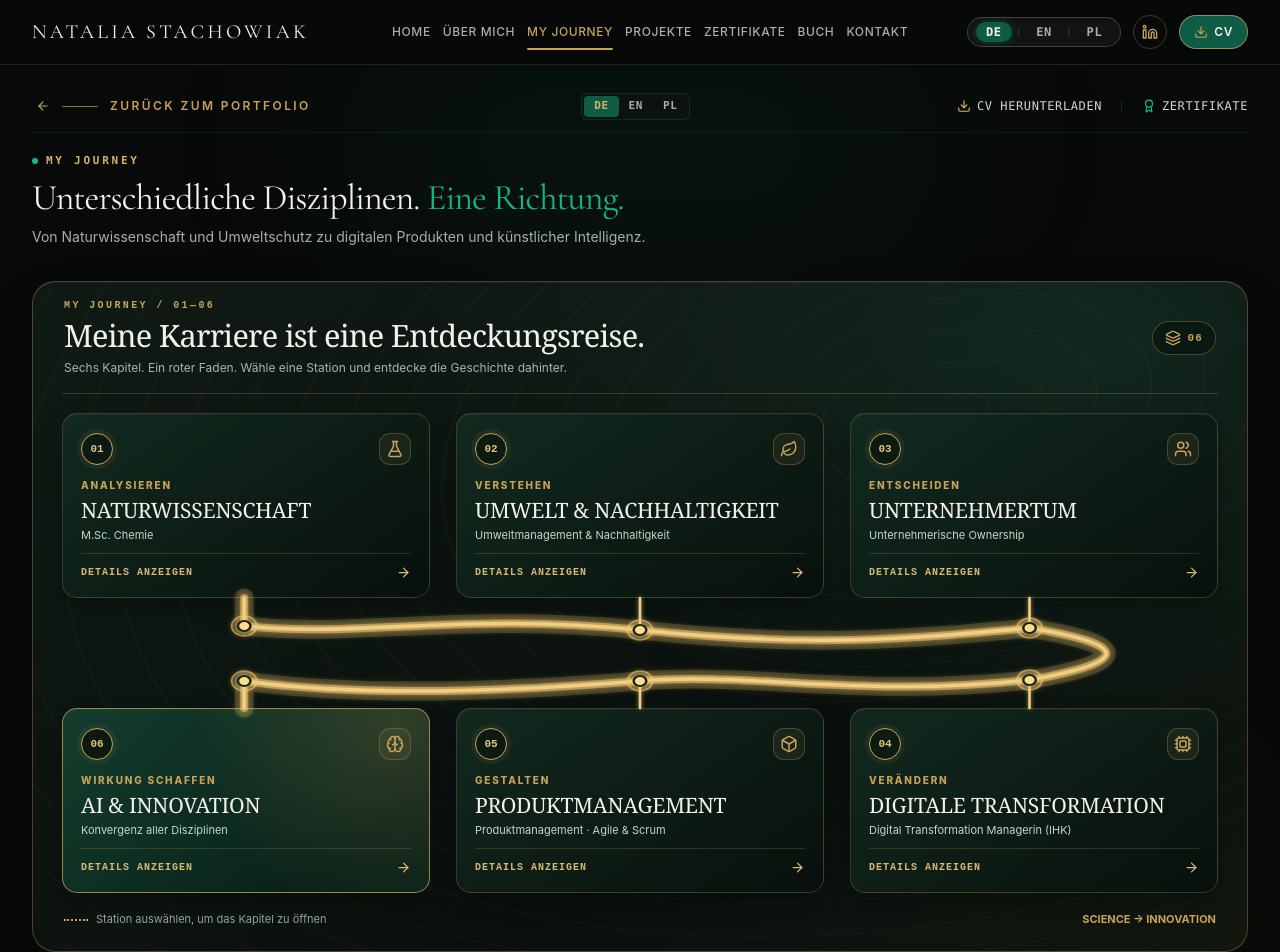
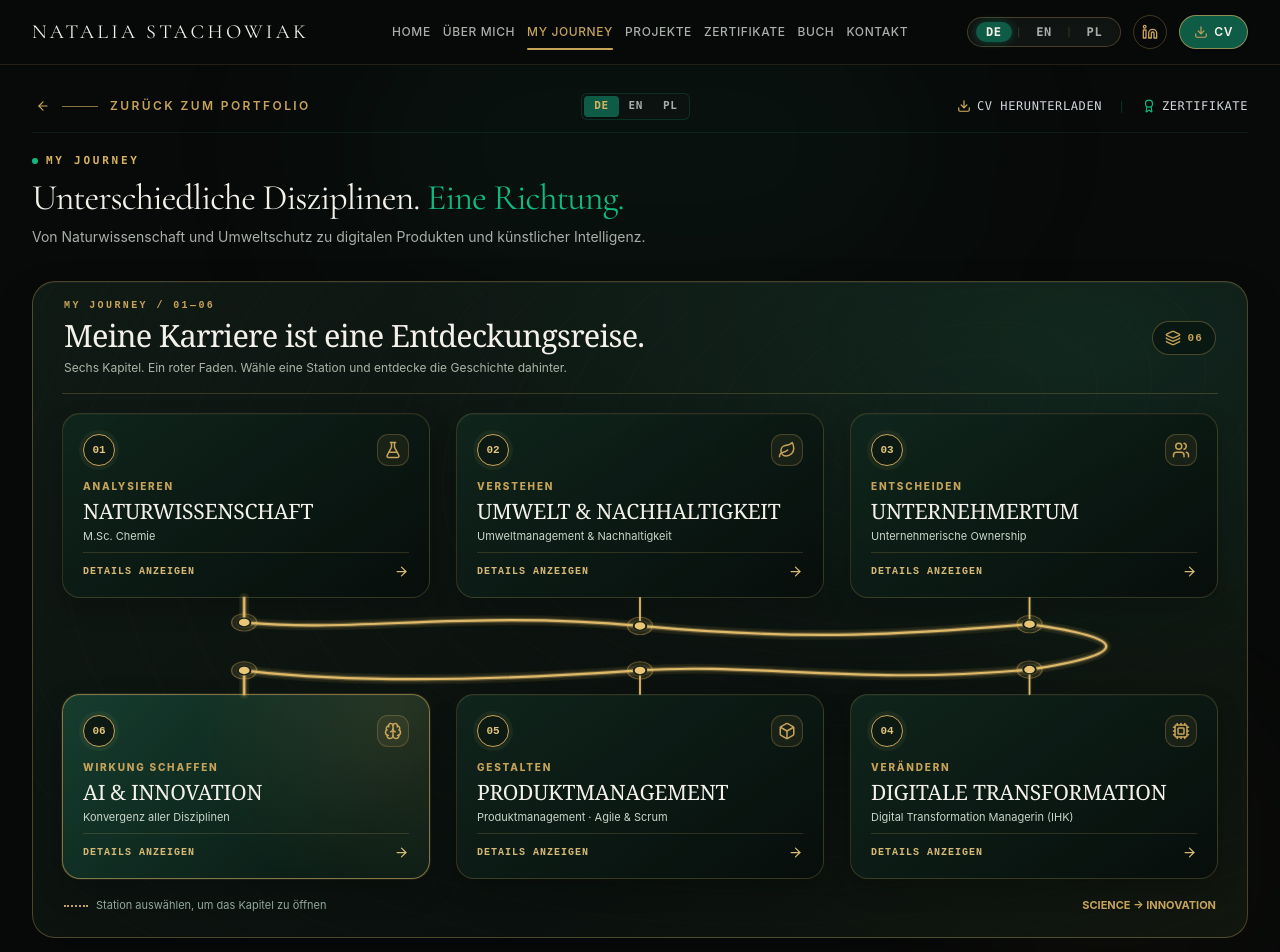
Before and after one commit to nataliastachowiak-bit/Natalia-Stachowiak, a React (Vite) app: page /journey in a window 1280 px wide. Shown: the top 952 px of the page. Built offline with nearby package versions, Linux system fonts and the light colour scheme.

Commit message:
Refine My Journey map: thinner gold route, softer glow and elegant cards

```diff
--- a/src/pages/JourneyAtlas.css
+++ b/src/pages/JourneyAtlas.css
@@ -1,30 +1,30 @@
 /* My Journey — interactive, lightweight career atlas. Six stations on a winding route. */
 .journey-atlas-main {min-width:0;width:100%;margin:0;position:relative;}
 .journey-atlas {--atlas-gold:#C7A35A;--atlas-green:#0F5C46;position:relative;isolation:isolate;overflow:hidden;background:radial-gradient(ellipse at 87% 9%,rgba(45,125,93,.20),transparent 46%),linear-gradient(145deg,#101A15 0%,#0A100D 65%,#11170F 100%);border:1px solid rgba(199,163,90,.33);border-radius:23px;padding:18px clamp(14px,2.5vw,29px) 23px;box-shadow:inset 0 1px 0 rgba(255,255,255,.045),0 20px 44px rgba(0,0,0,.2);}
-.journey-atlas::before {content:'';pointer-events:none;z-index:0;position:absolute;inset:-120px -30px;background:repeating-radial-gradient(ellipse at 78% 36%,transparent 0 29px,rgba(199,163,90,.075) 30px 31px,transparent 32px 55px);transform:rotate(-13deg);opacity:.5;}
+.journey-atlas::before {content:'';pointer-events:none;z-index:0;position:absolute;inset:-120px -30px;background:repeating-radial-gradient(ellipse at 78% 36%,transparent 0 29px,rgba(199,163,90,.045) 30px 31px,transparent 32px 55px);transform:rotate(-13deg);opacity:.32;}
 .journey-atlas-top {position:relative;z-index:1;display:flex;align-items:center;justify-content:space-between;gap:14px;border-bottom:1px solid rgba(199,163,90,.24);padding:0 2px 16px;margin-bottom:19px;}
 .journey-atlas-eyebrow {font:700 10px ui-monospace,monospace;letter-spacing:.24em;color:#C7A35A;text-transform:uppercase;}
 .journey-atlas-title {margin-top:6px;font-family:Georgia,'Times New Roman',serif;font-size:clamp(20px,2.4vw,31px);line-height:1.18;font-weight:normal;letter-spacing:-.025em;color:#F4F1EA;}
 .journey-atlas-description {font-size:12px;line-height:1.6;color:#A9B5A9;margin-top:5px;}
 .journey-atlas-stamp {color:#C7A35A;display:flex;align-items:center;gap:7px;font:700 11px ui-monospace,monospace;letter-spacing:.1em;white-space:nowrap;border:1px solid rgba(199,163,90,.35);border-radius:999px;padding:8px 12px;background:rgba(7,20,15,.7);}
 .journey-map-stage {position:relative;z-index:1;}
-.journey-map-grid {display:grid;grid-template-columns:repeat(3,minmax(0,1fr));column-gap:26px;row-gap:110px;position:relative;z-index:1;}
+.journey-map-grid {display:grid;grid-template-columns:repeat(3,minmax(0,1fr));column-gap:26px;row-gap:96px;position:relative;z-index:1;}
 /* Gold route lives entirely in the central corridor between rows.
-   Strong solid line + soft halo, not under the opaque cards. */
-.journey-map-route {position:absolute;pointer-events:none;z-index:2;left:0;top:calc(50% - 55px);width:100%;height:110px;overflow:visible;opacity:1;filter:drop-shadow(0 0 2px rgba(255,211,123,.65));}
+   Refined thin solid line + very soft halo, not under the opaque cards. */
+.journey-map-route {position:absolute;pointer-events:none;z-index:2;left:0;top:calc(50% - 48px);width:100%;height:96px;overflow:visible;opacity:.96;filter:drop-shadow(0 0 1px rgba(255,211,123,.28));}
 .journey-map-route path {fill:none;vector-effect:non-scaling-stroke;stroke-linecap:round;stroke-linejoin:round;}
-.journey-map-route .journey-route-underlay {stroke:rgba(227,183,95,.2);stroke-width:19;stroke-dasharray:none;}
-.journey-map-route .journey-route-glow {stroke:rgba(253,211,125,.48);stroke-width:8;stroke-dasharray:none;}
-.journey-map-route .journey-route-main {stroke:#F1CE80;stroke-width:3.6;stroke-dasharray:none;}
-.journey-map-route .journey-route-branches {stroke:#F1CE80;stroke-width:2.6;stroke-dasharray:none;}
-.journey-route-pin {fill:#FFDC8C;stroke:#19281F;stroke-width:2;}
-.journey-route-halo {fill:rgba(247,202,107,.15);stroke:rgba(247,202,107,.58);stroke-width:1.5;}
-.journey-waypoint {position:relative;min-width:0;min-height:185px;display:flex;flex-direction:column;align-items:stretch;text-align:left;padding:19px 18px 17px;background:linear-gradient(145deg,rgba(19,43,32,.95),rgba(8,17,13,.96));border:1px solid rgba(199,163,90,.25);border-radius:15px;color:#F4F1EA;cursor:pointer;box-shadow:0 9px 22px rgba(0,0,0,.25),inset 0 1px 0 rgba(255,255,255,.04);transition:border-color .22s ease,transform .22s ease,box-shadow .22s ease;}
-.journey-waypoint:hover,.journey-waypoint:focus-visible {transform:translateY(-5px);border-color:#C7A35A;box-shadow:0 17px 30px rgba(0,0,0,.4),0 0 0 1px rgba(199,163,90,.22);outline:none;}
+.journey-map-route .journey-route-underlay {stroke:rgba(227,183,95,.08);stroke-width:10;stroke-dasharray:none;}
+.journey-map-route .journey-route-glow {stroke:rgba(253,211,125,.22);stroke-width:4.5;stroke-dasharray:none;}
+.journey-map-route .journey-route-main {stroke:#E7C06D;stroke-width:2.2;stroke-dasharray:none;}
+.journey-map-route .journey-route-branches {stroke:#E7C06D;stroke-width:1.8;stroke-dasharray:none;}
+.journey-route-pin {fill:#F3CD7A;stroke:#132018;stroke-width:1.5;}
+.journey-route-halo {fill:rgba(247,202,107,.08);stroke:rgba(247,202,107,.35);stroke-width:1;}
+.journey-waypoint {position:relative;min-width:0;min-height:185px;display:flex;flex-direction:column;align-items:stretch;text-align:left;padding:20px 20px 18px;background:linear-gradient(145deg,rgba(16,38,29,.96),rgba(7,14,11,.98));border:1px solid rgba(199,163,90,.22);border-radius:18px;color:#F4F1EA;cursor:pointer;box-shadow:0 10px 24px rgba(0,0,0,.20),inset 0 1px 0 rgba(255,255,255,.03);transition:border-color .22s ease,transform .22s ease,box-shadow .22s ease;}
+.journey-waypoint:hover,.journey-waypoint:focus-visible {transform:translateY(-4px);border-color:rgba(199,163,90,.45);box-shadow:0 16px 28px rgba(0,0,0,.28),0 0 0 1px rgba(199,163,90,.10);outline:none;}
 .journey-waypoint--digital {grid-row:2;grid-column:3;}
 .journey-waypoint--product {grid-row:2;grid-column:2;}
 .journey-waypoint--ai {grid-row:2;grid-column:1;}
-.journey-waypoint--ai {background:radial-gradient(circle at 92% 8%,rgba(199,163,90,.20),transparent 54%),linear-gradient(135deg,#143D2E,#092018 80%);border-color:rgba(199,163,90,.75);}
+.journey-waypoint--ai {background:radial-gradient(circle at 92% 8%,rgba(199,163,90,.14),transparent 54%),linear-gradient(135deg,#163D2F,#0A1C15 80%);border-color:rgba(199,163,90,.60);box-shadow:0 12px 28px rgba(0,0,0,.24),0 0 0 1px rgba(199,163,90,.12),inset 0 1px 0 rgba(255,255,255,.03);}
 .journey-waypoint-top {display:flex;align-items:center;justify-content:space-between;gap:12px;}
 .journey-waypoint-marker {height:32px;width:32px;flex:none;border-radius:50%;display:grid;place-items:center;background:#0C1A13;border:1px solid #C7A35A;color:#E4C57D;box-shadow:0 0 0 4px rgba(199,163,90,.07);font:700 11px ui-monospace,monospace;}
 .journey-waypoint-icon {display:grid;place-items:center;width:32px;height:32px;border:1px solid rgba(199,163,90,.28);border-radius:11px;color:#C7A35A;background:rgba(199,163,90,.08);}
```
